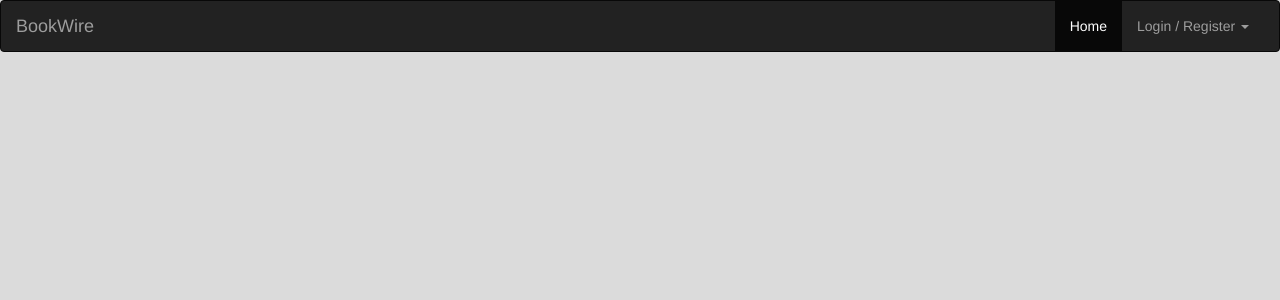
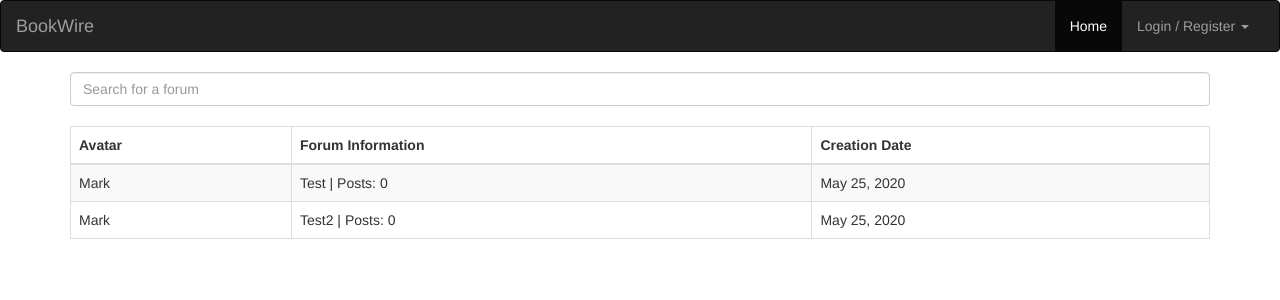
Before and after one commit to hajam09/bookwire, a Django app: page /forum/ in a window 1280 px wide. Shown: the top 300 px of the page. Run offline with Django 3.2, Linux system fonts and the light colour scheme; data comes from the database, SQL or seed files in the repository; both versions use the stored data as it was after the commit; some libraries are stand-ins or nearby versions.

Commit message:
forum page

```diff
--- a/forum/templates/forum_mainpage.html
+++ b/forum/templates/forum_mainpage.html
@@ -3,8 +3,55 @@
 {% block content %}
 <style type="text/css">
 body {
-    background: #dbdbdb;
+    /*background: #dbdbdb;*/
     /*color: black;*/
 }
+.active-purple-2 input.form-control[type=text]:focus:not([readonly]) {
+    border-bottom: 1px solid #ce93d8;
+    box-shadow: 0 1px 0 0 #ce93d8;
+}
+
+.active-purple-2 input[type=text]:focus:not([readonly]) {
+    border-bottom: 1px solid #ce93d8;
+    box-shadow: 0 1px 0 0 #ce93d8;
+}
 </style>
+<div class="container">
+    {% if all_forums %}
+    <div class="md-form active-purple-2 mb-3">
+  <input class="form-control" type="text" id="tableSearch" placeholder="Search for a forum" aria-label="Search">
+</div>
+    <br>
+    <table class="table table-striped table-bordered">
+        <thead>
+            <tr>
+                <th scope="col">Avatar</th>
+                <th scope="col">Forum Information</th>
+                <th scope="col">Creation Date</th>
+            </tr>
+        </thead>
+        <tbody id="myTable">
+            {% for forum in all_forums %}
+            <tr>
+                <td>Mark</td>
+                <td>{{forum.title}} | Posts: {{ all_comments.forum|length }}</td>
+                <td>{{forum.created_at}}</td>
+            </tr>
+            {% endfor %}
+        </tbody>
+    </table>
+    {% else %}
+    <p>no forums</p>
+    {% endif %}
+</div>
+<script type="text/javascript">
+	$(document).ready(function(){
+  $("#tableSearch").on("keyup", function() {
+    var value = $(this).val().toLowerCase();
+    $("#myTable tr").filter(function() {
+      $(this).toggle($(this).text().toLowerCase().indexOf(value) > -1)
+    });
+  });
+});
+</script>
 {% endblock %}
--- a/forum/views.py
+++ b/forum/views.py
@@ -3,5 +3,8 @@ from .models import Forum, Comment
 
 def forum_mainpage(request):
 	all_forums = Forum.objects.all()
-	context = {"all_forums": all_forums}
+	all_comments = Comment.objects.all()
+	for i in all_forums:
+		print(Comment.objects.filter(forum=i))
+	context = {"all_forums": all_forums, "all_comments": all_comments}
 	return render(request, "forum_mainpage.html", context)
```
Also changed, not shown: db.sqlite3.
